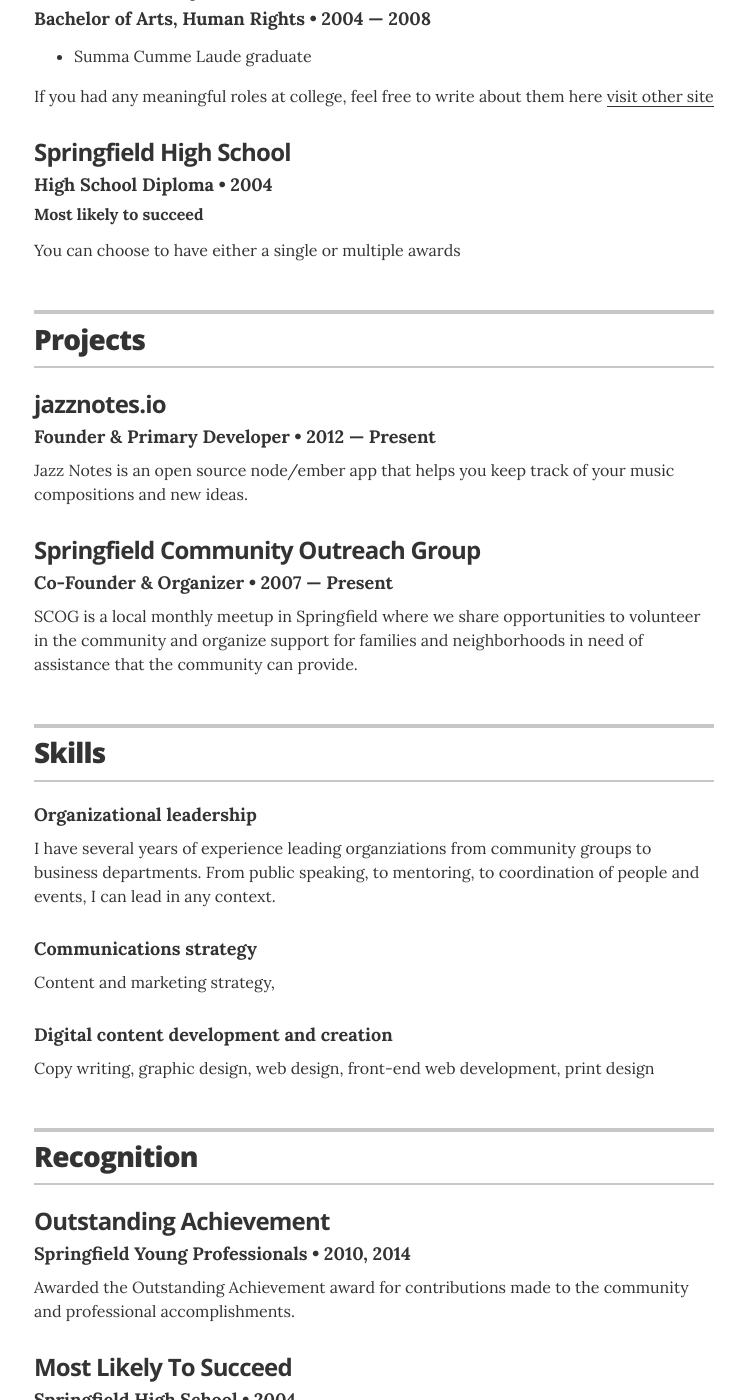
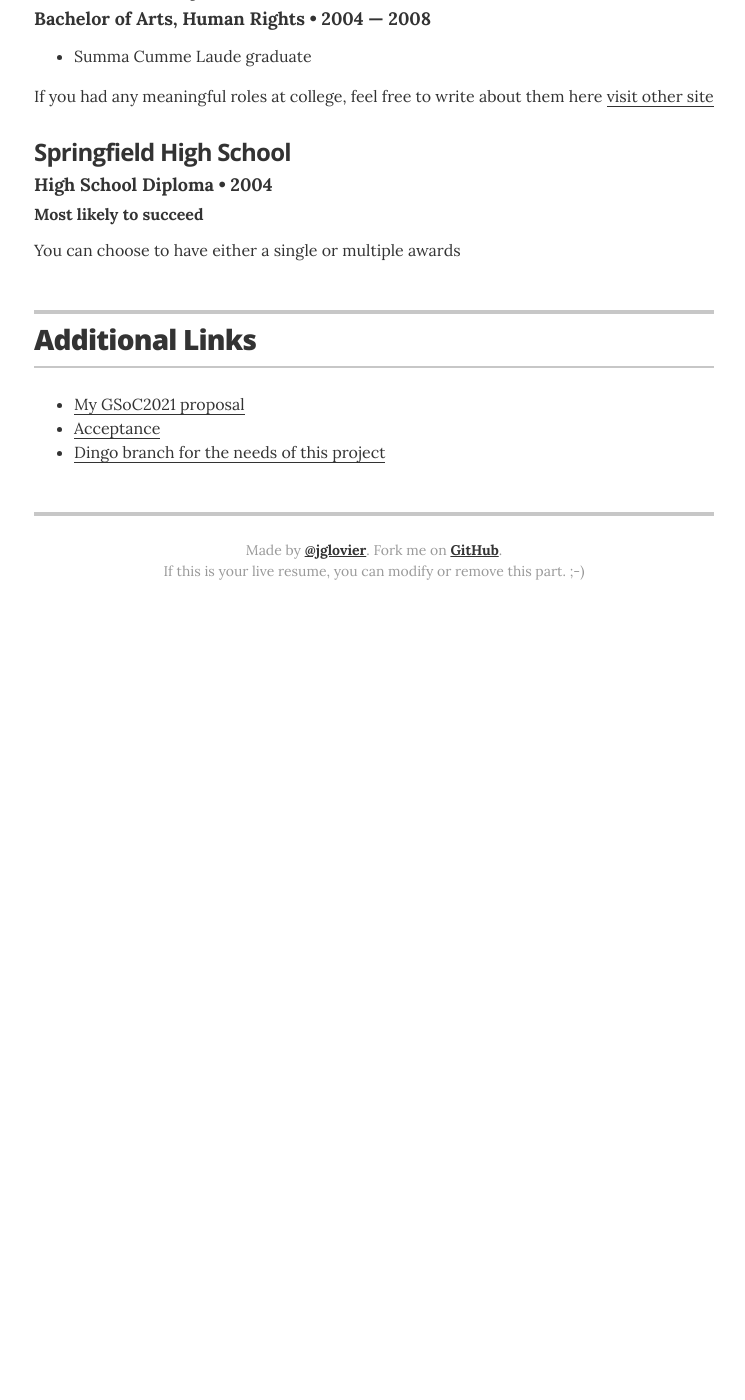
Before and after one commit to hariszaf/gsoc2021, a Jekyll site: the page built from index.html, in a window 1280 px wide and 1400 px high, scrolled down 1171 px. Shown: the whole window, without its empty margins (266-1011 px from the left). Built offline with Jekyll 4.4.1, drawn with Linux system fonts in a browser that asks for light colours; after the commit the page ends 1801 px from its top, so only the background shows below that; some of the changed text lies outside the part shown.

Commit message:
new links and paused sections

```diff
--- a/_config.yml
+++ b/_config.yml
@@ -54,11 +54,11 @@ resume_looking_for_work:        "yes"
 # comment out to hide
 resume_section_experience:      false
 resume_section_education:       true
-resume_section_projects:        true
-resume_section_skills:          true
-resume_section_recognition:     true
+resume_section_projects:        false
+resume_section_skills:          false
+resume_section_recognition:     false
 resume_section_links:           true
-resume_section_associations:    true
+resume_section_associations:    false
 # resume_section_interests:       true
 
 # Resume social links
--- a/_data/links.yml
+++ b/_data/links.yml
@@ -1,5 +1,7 @@
 # links
-- url: "https://forum.getkirby.com/t/set-page-url-in-yaml/10572/8"
-  description: Springfield Jazz Enthusiasts
-- url: "#"
-  description: Springfield Young Professionals
+- url: "https://github.com/hariszaf/gsoc2021/blob/main/proposal.pdf"
+  description: My GSoC2021 proposal
+- url: "https://summerofcode.withgoogle.com/projects/#4835597543276544"
+  description: Acceptance
+- url: ""
+  description: Dingo branch for the needs of this project
```
